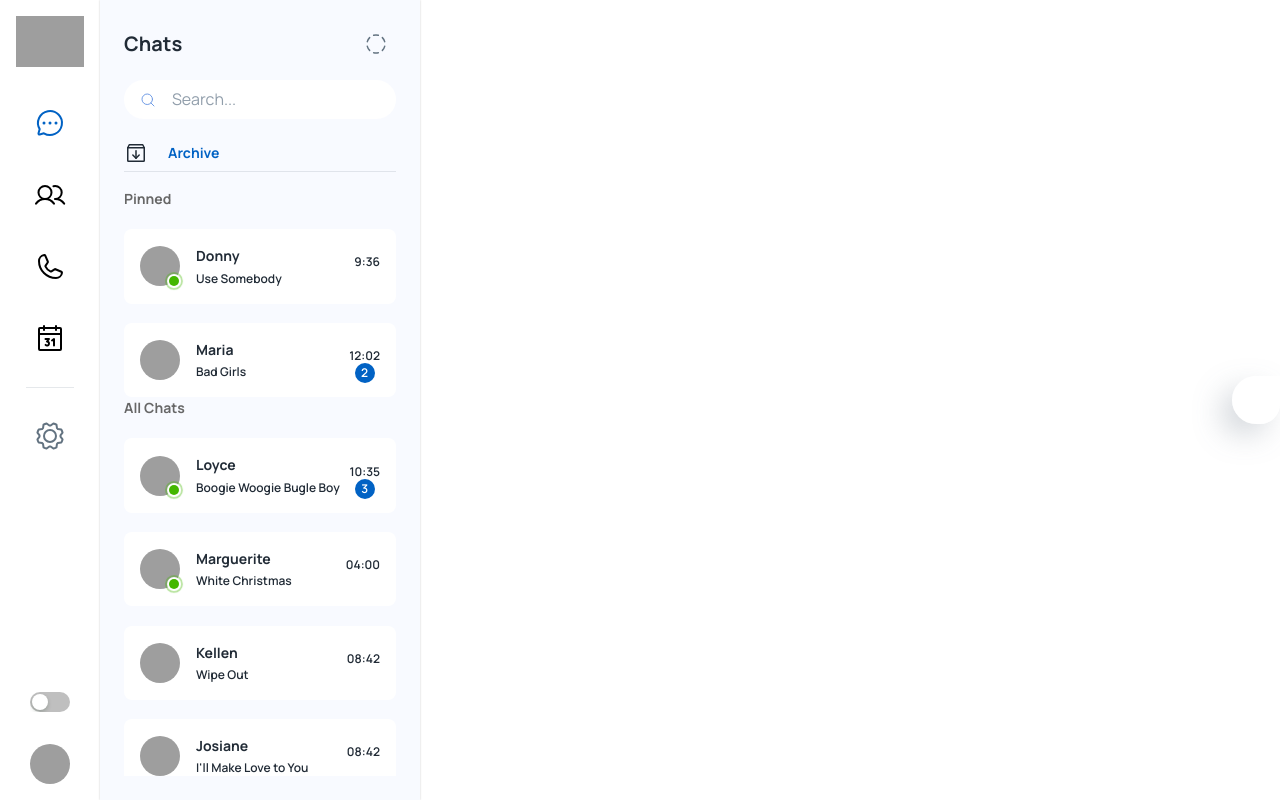
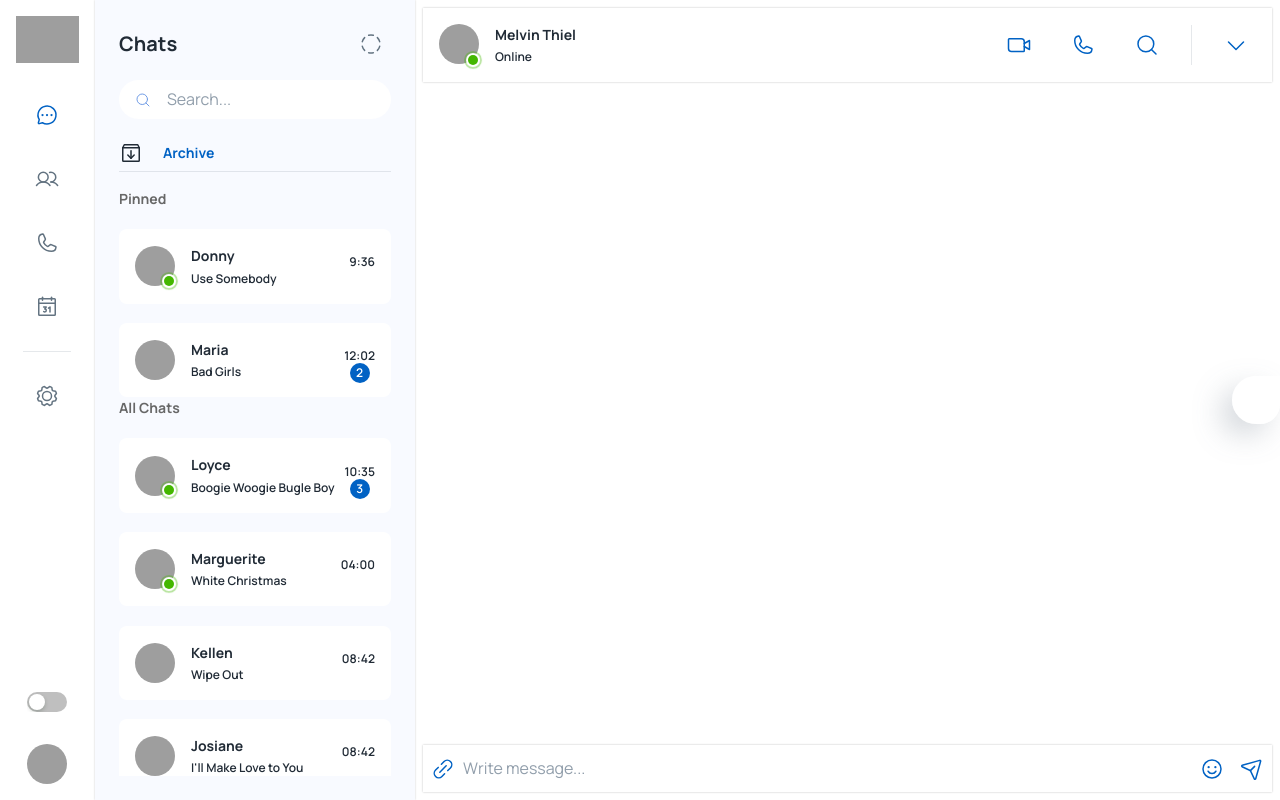
Before and after one commit to KonstantineVashalomidze/chat-app, a React (Create React App) app: page /app in a window 1280 px wide. Built offline with nearby package versions, Linux system fonts and the light colour scheme; grey boxes are pictures that could not be loaded; some icons are missing.

Commit message:
converstion component is partly done

```diff
--- /dev/null
+++ b/src/components/Conversation/InputBar.js
@@ -0,0 +1,45 @@
+import react from 'react';
+import {Box, IconButton, InputAdornment, Stack, TextField} from "@mui/material";
+import {styled, useTheme} from "@mui/material/styles";
+import {LinkSimple, PaperPlaneTilt, Smiley} from "phosphor-react";
+
+
+const StyledInput = styled(TextField) (({theme}) => ({
+    "& .MuiInputBase-input": {
+        paddingTop: "12px",
+        paddingBottom: "12px"
+    }
+}))
+
+
+
+
+const InputBar = () => {
+    const theme = useTheme();
+    return (
+        <Stack direction={"row"} alignItems={"center"} >
+            <StyledInput variant="standard" fullWidth placeholder={"Write message..."}  InputProps={{
+                disableUnderline: true,
+                startAdornment:
+                <InputAdornment >
+                    <IconButton >
+                        <LinkSimple color={theme.palette.primary.main} />
+                    </IconButton>
+                </InputAdornment>,
+                endAdornment:
+                    <InputAdornment >
+                        <IconButton >
+                            <Smiley color={theme.palette.primary.main} />
+                        </IconButton>
+                    </InputAdornment>
+            }} />
+            <IconButton >
+                <PaperPlaneTilt color={theme.palette.primary.main} />
+            </IconButton>
+        </Stack>
+    )
+}
+
+
+
+export default InputBar
--- /dev/null
+++ b/src/components/Conversation/TopBar.js
@@ -0,0 +1,83 @@
+import react from 'react';
+import {Avatar, Badge, Box, Divider, IconButton, Stack, Typography} from "@mui/material";
+import {faker} from "@faker-js/faker";
+import {styled, useTheme} from "@mui/material/styles";
+import {CaretDown, MagnifyingGlass, Phone, VideoCamera} from "phosphor-react";
+
+
+
+
+const StyledBadge = styled(Badge)(({ theme }) => ({
+    '& .MuiBadge-badge': {
+        backgroundColor: '#44b700',
+        color: '#44b700',
+        boxShadow: `0 0 0 2px ${theme.palette.background.paper}`,
+        '&::after': {
+            position: 'absolute',
+            top: 0,
+            left: 0,
+            width: '100%',
+            height: '100%',
+            borderRadius: '50%',
+            animation: 'ripple 1.2s infinite ease-in-out',
+            border: '1px solid currentColor',
+            content: '""',
+        },
+    },
+    '@keyframes ripple': {
+        '0%': {
+            transform: 'scale(.8)',
+            opacity: 1,
+        },
+        '100%': {
+            transform: 'scale(2.4)',
+            opacity: 0,
+        },
+    },
+}));
+
+
+
+
+const TopBar = () => {
+    const theme = useTheme();
+
+
+    return (
+        <Stack alignItems={"center"} direction={"row"} justifyContent={"space-between"} sx={{width: "100%", height: "100%"}}>
+            <Stack direction={"row"} spacing={2} >
+                <StyledBadge overlap={"circular"} anchorOrigin={{vertical: "bottom", horizontal: "right"}} variant={"dot"}>
+                    <Avatar alt={faker.name.fullName()} src={faker.image.avatar()} />
+
+                </StyledBadge>
+                <Stack spacing={0.2} >
+                    <Typography variant={"subtitle2"}>
+                        {faker.name.fullName()}
+                    </Typography>
+                    <Typography variant={"caption"}>
+                        Online
+                    </Typography>
+                </Stack>
+            </Stack>
+            <Stack direction={"row"} alignItems={"center"} spacing={3}>
+                <IconButton >
+                    <VideoCamera color={theme.palette.primary.main} />
+                </IconButton>
+                <IconButton >
+                    <Phone color={theme.palette.primary.main} />
+                </IconButton>
+                <IconButton >
+                    <MagnifyingGlass color={theme.palette.primary.main} />
+                </IconButton>
+                <Divider orientation={"vertical"} flexItem />
+                <IconButton >
+                    <CaretDown color={theme.palette.primary.main} />
+                </IconButton>
+            </Stack>
+        </Stack>
+    )
+}
+
+
+
+export default TopBar
--- /dev/null
+++ b/src/components/Conversation/index.js
@@ -0,0 +1,46 @@
+import react from 'react';
+import {Box, Stack} from "@mui/material";
+import TopBar from "./TopBar";
+import InputBar from "./InputBar";
+import {useTheme} from "@mui/material/styles";
+
+
+const Conversation = () => {
+    const theme = useTheme();
+
+    const boxShadow = theme.palette.mode === "light"
+        ? "0px 0px 2px rgba(0, 0, 0, 0.25)"
+        : "0px 0px 2px rgba(255, 255, 255, 0.25)";
+
+    const backgroundColor = theme.palette.mode === "light"
+        ? "#fff"
+        : theme.palette.background.default;
+
+
+    const conversationBackgroundColor = theme.palette.mode === "light"
+        ? "#fff"
+        : theme.palette.background.paper;
+
+    return (
+        <Stack p={1} height={"100%"} maxHeight={"100vh"} width={"auto"} sx={{backgroundColor: conversationBackgroundColor }}>
+            <Box p={2} sx={{width: "100%", backgroundColor: backgroundColor, boxShadow: { boxShadow } }}>
+
+                <TopBar />
+
+            </Box>
+            <Box sx={{width: "100%", flexGrow: 1}}>
+
+
+            </Box>
+            <Box sx={{width: "100%", backgroundColor: backgroundColor, boxShadow: { boxShadow } }}>
+
+                <InputBar />
+
+            </Box>
+        </Stack>
+    )
+}
+
+
+
+export default Conversation
--- a/src/data/index.js
+++ b/src/data/index.js
@@ -28,19 +28,19 @@ const Profile_Menu = [
 const Nav_Buttons = [
   {
     index: 0,
-    icon: <ChatCircleDots size={32} />,
+    icon: <ChatCircleDots />,
   },
   {
     index: 1,
-    icon: <Users size={32} />,
+    icon: <Users />,
   },
   {
     index: 2,
-    icon: <Phone size={32} />,
+    icon: <Phone />,
   },
   {
     index: 3,
-    icon: <Calendar size={32} />
+    icon: <Calendar />
   }
 ];
 
--- a/src/layouts/dashboard/index.js
+++ b/src/layouts/dashboard/index.js
@@ -76,10 +76,10 @@ const DashboardLayout = () => {
                         el.index === selected ?
                             (
                                 <IconButton key={el.index} sx={{ width: "max-content", color: theme.palette.mode === "light" ? "#000" : theme.palette.text.primary }}>
-                                    {el.index === 0 ? <ChatCircleDots size={32} color={theme.palette.primary.main} /> : null}
-                                    {el.index === 1 ? <Users size={32} color={theme.palette.primary.main} /> : null}
-                                    {el.index === 2 ? <Phone size={32} color={theme.palette.primary.main} /> : null}
-                                    {el.index === 3 ? <Calendar size={32} color={theme.palette.primary.main} /> : null}
+                                    {el.index === 0 ? <ChatCircleDots color={theme.palette.primary.main} /> : null}
+                                    {el.index === 1 ? <Users color={theme.palette.primary.main} /> : null}
+                                    {el.index === 2 ? <Phone color={theme.palette.primary.main} /> : null}
+                                    {el.index === 3 ? <Calendar color={theme.palette.primary.main} /> : null}
                                 </IconButton>
                             )
                             :
@@ -88,7 +88,7 @@ const DashboardLayout = () => {
                                     setSelected(el.index);
                                 }}
                                             key={el.index}
-                                            sx={{ width: "max-content", color: "#000" }}>
+                                            sx={{ width: "max-content" }}>
                                     {el.icon}
                                 </IconButton>
                             )
@@ -98,14 +98,14 @@ const DashboardLayout = () => {
                         ? (<IconButton
                                 sx={{width: "max-content", color: theme.palette.mode === "light" ? "#000" : theme.palette.text.primary}}
                             >
-                                <Gear size={32} color={theme.palette.primary.main} />
+                                <Gear color={theme.palette.primary.main} />
                             </IconButton>
                             ) :
                             (<IconButton
                                 onClick={() => {
                                 setSelected(4);
                             }}>
-                                    <Gear size={32} />
+                                    <Gear />
                             </IconButton>)}
                 </Stack>
             </Stack>
--- a/src/pages/dashboard/Chats.js
+++ b/src/pages/dashboard/Chats.js
@@ -41,7 +41,7 @@ const ChatElement = ({ id, name, img, msg, time, unread, online }) => {
     return (
         <Box sx={{ width: "100%", borderRadius: 1, backgroundColor: theme.palette.mode === "light" ? "#fff" : theme.palette.background.default }} p={2}>
             <Stack direction="row" alignItems="center" justifyContent="space-between">
-                <Stack direction="row" spacing={2} alignItems="center">
+                <Stack direction="row" spacing={2} alignItems="center" >
                     {online ? (
                         <StyledBadge overlap="circular" anchorOrigin={{ vertical: 'bottom', horizontal: 'right' }} variant="dot">
                             <Avatar src={faker.image.avatar()} />
--- a/src/pages/dashboard/GeneralApp.js
+++ b/src/pages/dashboard/GeneralApp.js
@@ -1,14 +1,20 @@
 import React from "react";
 import Chats from "./Chats";
+import {Box, Stack} from "@mui/material";
+import Conversation from "../../components/Conversation";
 
 
 const GeneralApp = () => {
 
   return (
     <>
-      <Chats />
+        <Stack direction={"row"} sx={{width: "100%"}}>
+            <Chats />
+            <Box sx={{height: "100%", width: "calc(100vw - 415px)" }}>
+                <Conversation />
+            </Box>
+        </Stack>
     </>
   );
 };
-
 export default GeneralApp;
```
